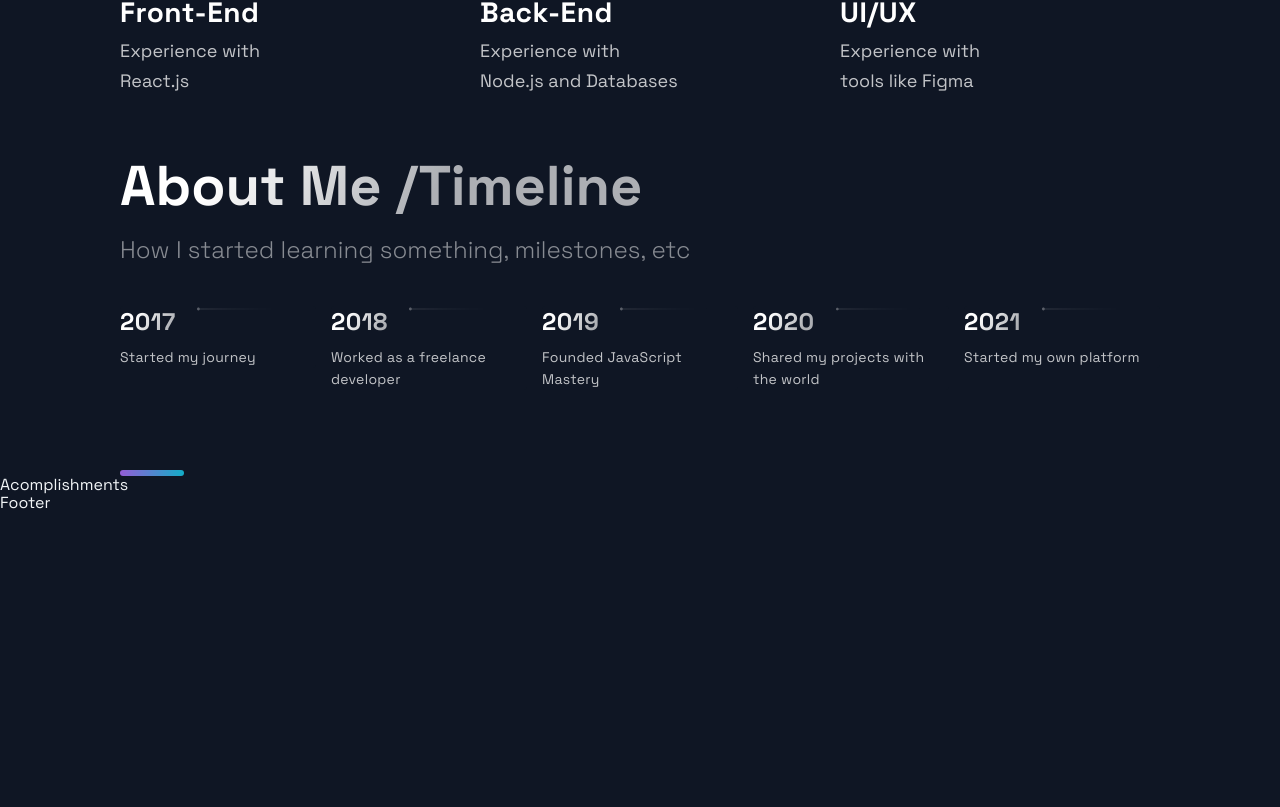
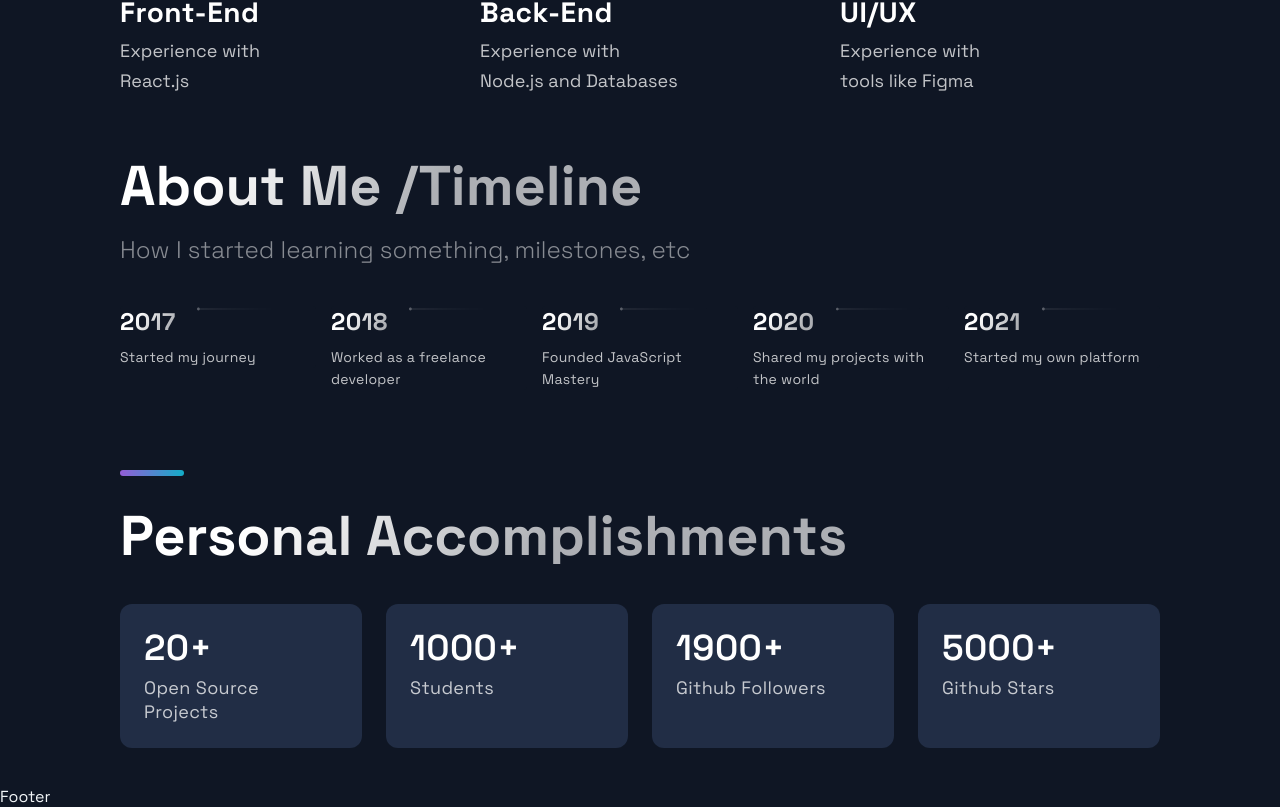
Before and after one commit to YugenFox/portfolio_website, a Next.js app: page / in a window 1280 px wide. Shown: the part 2533-3340 px from the top of the page. Before the commit the page ends 3046 px from the top, so only its background shows below. Built offline with nearby package versions, Linux system fonts and the light colour scheme.

Commit message:
Accomplishments done, now Footer
9:36:30

```diff
--- a/src/components/Acomplishments/Acomplishments.js
+++ b/src/components/Acomplishments/Acomplishments.js
@@ -2,18 +2,30 @@
 
 import { Section, SectionDivider, SectionTitle } from '../../styles/GlobalComponents';
 import { Box, Boxes, BoxNum, BoxText } from './AcomplishmentsStyles';
+import { AccomplishmentsData } from "../../constants/constants";
 
-const data = [
-  { number: 20, text: 'Open Source Projects'},
-  { number: 1000, text: 'Students', },
-  { number: 1900, text: 'Github Followers', },
-  { number: 5000, text: 'Github Stars', }
-];
+//Use accomplishmentsData to create a list of cards from constants
+// const data = [
+//   { number: 20, text: 'Open Source Projects'},
+//   { number: 1000, text: 'Students', },
+//   { number: 1900, text: 'Github Followers', },
+//   { number: 5000, text: 'Github Stars', }
+// ];
 
 const Acomplishments = () => (
-  <div>
-    Acomplishments
-  </div>
+  <Section>
+    <SectionTitle>
+      Personal Accomplishments
+    </SectionTitle>
+    <Boxes>
+      {AccomplishmentsData.map((card,index) => (
+        <Box key={index}>
+          <BoxNum>{card.number}+</BoxNum>
+          <BoxText>{card.text}</BoxText>
+        </Box>
+      ))}
+    </Boxes>
+  </Section>
 );
 
 export default Acomplishments;
--- a/src/constants/constants.js
+++ b/src/constants/constants.js
@@ -44,3 +44,11 @@
   { year: 2020, text: 'Shared my projects with the world', },
   { year: 2021, text: 'Started my own platform', },
 ];
+
+// Used in Accomplishments component
+export const AccomplishmentsData = [
+  { number: 20, text: 'Open Source Projects'},
+  { number: 1000, text: 'Students', },
+  { number: 1900, text: 'Github Followers', },
+  { number: 5000, text: 'Github Stars', }
+];
```
